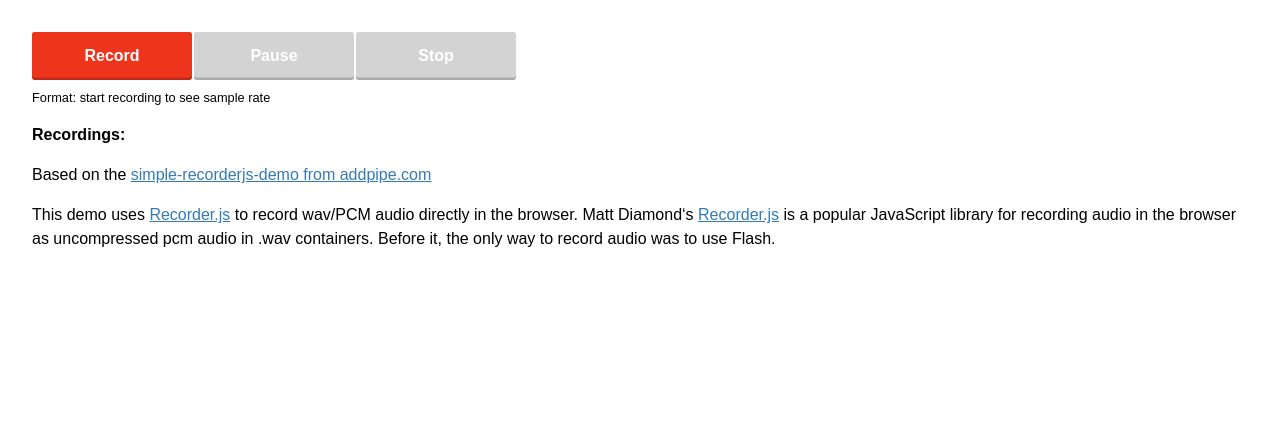
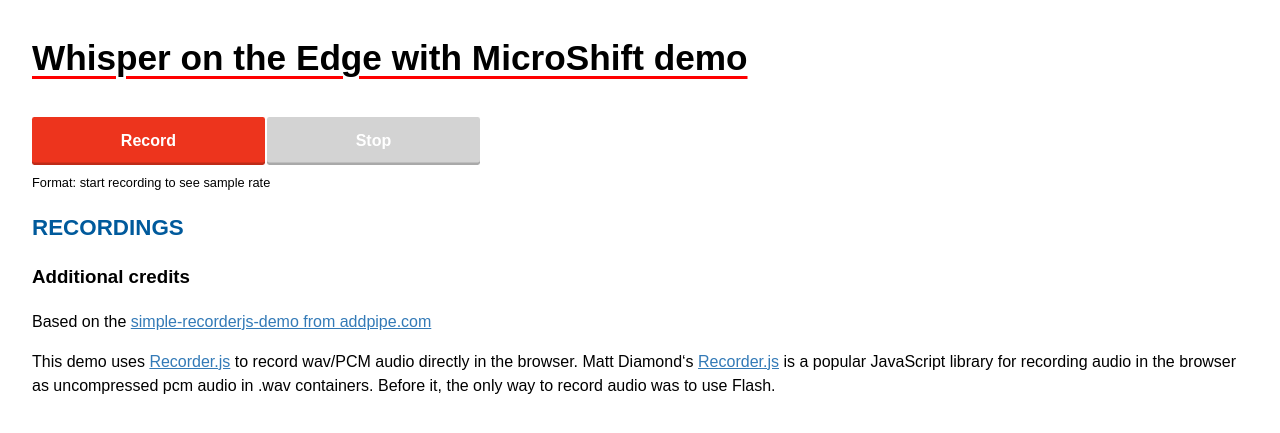
Before and after one commit to redhat-et/whisper-edge-microshift, a Flask app: page / in a window 1280 px wide. Shown: the top 433 px of the page. Run offline with Flask 3, Linux system fonts and the light colour scheme.

Commit message:
Update app and container creation

```diff
--- a/webapp/server.py
+++ b/webapp/server.py
@@ -1,10 +1,47 @@
 #!/usr/bin/python3
-from flask import Flask, request, render_template, Response
+import whisper
+
+from flask import Flask, request, flash, redirect, render_template, Response
+from werkzeug.utils import secure_filename
+
 import logging
+import os
+import time
+import uuid
+import torch
+
+
+model = whisper.load_model("./small.pt", device="cuda" if torch.cuda.is_available() else "cpu")
+options = whisper.DecodingOptions(task="translate", fp16=torch.cuda.is_available())
+
 
 app = Flask(__name__)
 app.logger.setLevel(logging.INFO)
 
+UPLOADS_FOLDER = '/tmp'
+app.config['UPLOAD_FOLDER'] = UPLOADS_FOLDER
+
 @app.route("/")
 def hello(name=None):
     return render_template('index.html')
+
+@app.route('/transcribe', methods=['POST'])
+def transcribe_file():
+    if request.method == 'POST':
+        # check if the post request has the file part
+        if 'audio_data' not in request.files:
+            return "no file part"
+        file = request.files['audio_data']
+        if file.content_type != 'audio/wav':
+            return "only audio/wav content type is supported"
+
+        # create a filename variable with a random uuid string
+        filename = str(uuid.uuid4()) + '.wav'
+        path = os.path.join(app.config['UPLOAD_FOLDER'], filename)
+        file.save(path)
+
+        audio = whisper.load_audio(path)
+        audio = whisper.pad_or_trim(audio)
+        mel = whisper.log_mel_spectrogram(audio).to(model.device)
+        result = whisper.decode(model, mel, options)
+        return result.text
--- a/webapp/static/js/app.js
+++ b/webapp/static/js/app.js
@@ -11,12 +11,10 @@
 
 var recordButton = document.getElementById("recordButton");
 var stopButton = document.getElementById("stopButton");
-var pauseButton = document.getElementById("pauseButton");
 
 //add events to those 2 buttons
 recordButton.addEventListener("click", startRecording);
 stopButton.addEventListener("click", stopRecording);
-pauseButton.addEventListener("click", pauseRecording);
 
 function startRecording() {
 	console.log("recordButton clicked");
@@ -34,13 +32,18 @@
 
 	recordButton.disabled = true;
 	stopButton.disabled = false;
-	pauseButton.disabled = false
 
 	/*
     	We're using the standard promise based getUserMedia()
     	https://developer.mozilla.org/en-US/docs/Web/API/MediaDevices/getUserMedia
 	*/
 
+	if (navigator.mediaDevices === undefined) {
+		alert("Your browser does not support the MediaDevices API under an unsecured connection. Please use HTTPS. For development on chrome add this url to chrome://flags/#unsafely-treat-insecure-origin-as-secure ");
+		recordButton.disabled = false;
+    	stopButton.disabled = true;
+		return;
+	}
 	navigator.mediaDevices.getUserMedia(constraints).then(function(stream) {
 		console.log("getUserMedia() success, stream created, initializing Recorder.js ...");
 
@@ -76,7 +79,6 @@
 	  	//enable the record button if getUserMedia() fails
     	recordButton.disabled = false;
     	stopButton.disabled = true;
-    	pauseButton.disabled = true
 	});
 }
 
@@ -100,10 +102,6 @@
 	//disable the stop button, enable the record too allow for new recordings
 	stopButton.disabled = true;
 	recordButton.disabled = false;
-	pauseButton.disabled = true;
-
-	//reset button just in case the recording is stopped while paused
-	pauseButton.innerHTML="Pause";
 
 	//tell the recorder to stop the recording
 	rec.stop();
@@ -121,6 +119,7 @@
 	var au = document.createElement('audio');
 	var li = document.createElement('li');
 	var link = document.createElement('a');
+	var p_text = document.createElement('p')
 
 	//name of .wav file to use during upload and download (without extendion)
 	var filename = new Date().toISOString();
@@ -131,36 +130,34 @@
 
 	//save to disk link
 	link.href = url;
-	link.download = filename+".wav"; //download forces the browser to donwload the file using the  filename
-	link.innerHTML = "Save to disk";
+	link.download = filename + ".wav"; //download forces the browser to donwload the file using the  filename
+	link.innerHTML = "(download)";
 
 	//add the new audio element to li
 	li.appendChild(au);
 
 	//add the filename to the li
-	li.appendChild(document.createTextNode(filename+".wav "))
+	//li.appendChild(document.createTextNode(filename + ".wav "))
 
 	//add the save to disk link to li
-	li.appendChild(link);
+	//li.appendChild(link);
 
-	//upload link
-	var upload = document.createElement('a');
-	upload.href="#";
-	upload.innerHTML = "Upload";
-	upload.addEventListener("click", function(event){
 	var xhr=new XMLHttpRequest();
 	xhr.onload=function(e) {
+		console.log(e);
 		if(this.readyState === 4) {
 			console.log("Server returned: ",e.target.responseText);
+			li.appendChild(document.createTextNode ( e.target.responseText));
 		}
 	};
+
 	var fd=new FormData();
 	fd.append("audio_data",blob, filename);
-		  xhr.open("POST","upload.php",true);
+	xhr.open("POST","/transcribe",true);
 	xhr.send(fd);
-	})
-	li.appendChild(document.createTextNode (" "))//add a space in between
-	li.appendChild(upload)//add the upload link to li
+
+	li.appendChild(document.createTextNode (" speech recognition: "));//add a space in between
+
 
 	//add the li element to the ol
 	recordingsList.appendChild(li);
--- a/webapp/static/style.css
+++ b/webapp/static/style.css
@@ -102,5 +102,5 @@
 }
 
 #recordingsList{
-	max-width: 28em;
+	/*max-width: 28em;*/
 }
--- a/webapp/templates/index.html
+++ b/webapp/templates/index.html
@@ -8,17 +8,19 @@
 
   </head>
   <body>
+    <h1>Whisper on the Edge with MicroShift demo</h1>
     <div id="controls">
   	 <button id="recordButton">Record</button>
-  	 <button id="pauseButton" disabled>Pause</button>
   	 <button id="stopButton" disabled>Stop</button>
     </div>
     <div id="formats">Format: start recording to see sample rate</div>
-  	<p><strong>Recordings:</strong></p>
+  	<h2>Recordings</h2>
   	<ol id="recordingsList"></ol>
     <!-- inserting these scripts at the end to be able to use all the elements in the DOM -->
   	<script src="/static/js/recorder.js"></script>
   	<script src="/static/js/app.js"></script>
+
+    <h3>Additional credits</h3>
     <p>Based on the <a href="https://github.com/addpipe/simple-recorderjs-demo" target="_blank">simple-recorderjs-demo from addpipe.com</a></p>
    <p>This demo uses <a href="https://github.com/mattdiamond/Recorderjs" target="_blank">Recorder.js</a> to record wav/PCM audio directly in the browser. Matt Diamond‘s <a target="_blank" href="https://github.com/mattdiamond/Recorderjs">Recorder.js</a> is a popular JavaScript library for recording audio in the browser as uncompressed pcm audio in .wav containers. Before it, the only way to record audio was to use Flash.</p>
 
```
Also changed, not shown: webapp/requirements.txt (added, +10 -0 lines), 4 other files. Lines whose indentation alone changed are shown as unchanged.
